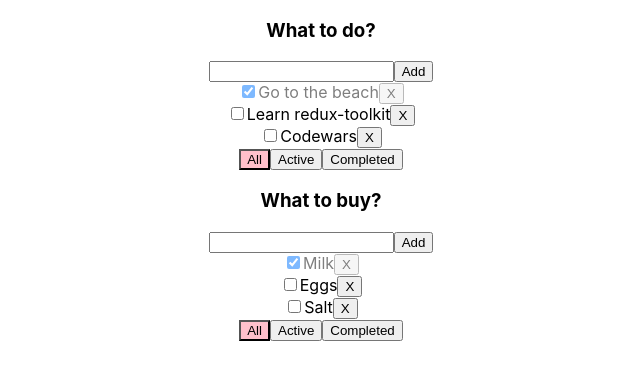
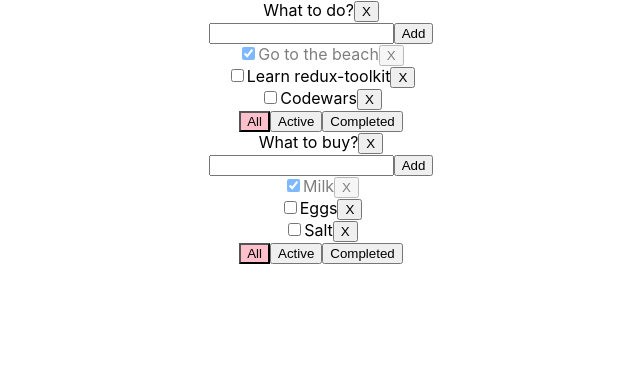
Before and after one commit to itsmeshusha/redux-toolkit-todolist, a React (Create React App) app: page / in a window 1280 px wide. Shown: the top 380 px of the page, without its empty margins (319-959 px from the left). Built offline with nearby package versions, Linux system fonts and the light colour scheme.

Commit message:
Add removeTodolist function

```diff
--- a/src/App.tsx
+++ b/src/App.tsx
@@ -56,6 +56,11 @@ function App() {
             setTasks({...tasks})
         }
     }
+    const removeTodolist = (id: string) => {
+        setTodolists(todolists.filter(el => el.id != id))
+        delete tasks[id]
+        setTasks({...tasks})
+    }
 
 
   return (
@@ -80,6 +85,7 @@ function App() {
                              filter={el.filter}
                              addTask={addTask}
                              changeStatus={changeStatus}
+                             removeTodolist={removeTodolist}
             />
         })}
     </div>
--- a/src/components/todolist/Todolist.tsx
+++ b/src/components/todolist/Todolist.tsx
@@ -16,6 +16,7 @@ type PropsType = {
     filter: FilterValuesType
     addTask: (title: string, todolistId: string) => void
     changeStatus: (id: string, isDone: boolean, todolistId: string) => void
+    removeTodolist: (id: string) => void
 }
 
 export const Todolist = (props: PropsType) => {
@@ -45,7 +46,10 @@ export const Todolist = (props: PropsType) => {
 
     return (
         <div>
-            <h3>{props.title}</h3>
+            <div>
+                {props.title}
+                <button onClick={() => props.removeTodolist(props.id)}>X</button>
+            </div>
             <input className={error ? "error" : ""}
                    value={title}
                    onChange={onChangeHandler}
```
